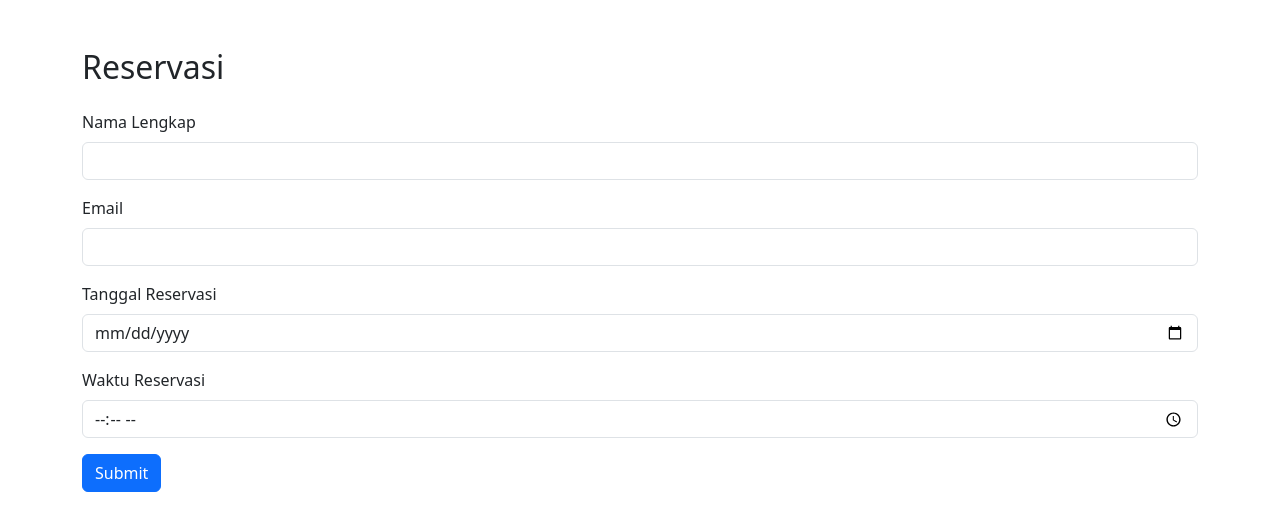
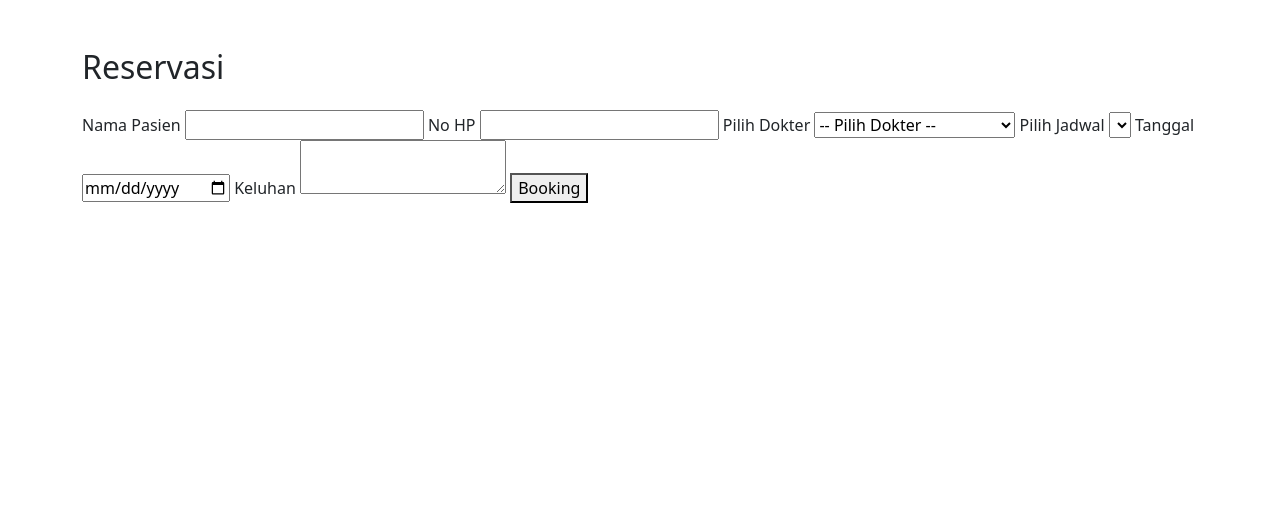
Before and after one commit to ibra14-gif/Proyek_Pwd_Kel4, a PHP site: page /form.php in a window 1280 px wide. Shown: the part 82-613 px from the top of the page. Run offline with PHP 8.4, Linux system fonts and the light colour scheme; tables that the repository leaves empty hold one stand-in row (values such as "Sample post"); lists and menus that the app fills with data are empty.

Commit message:
tulis apa yg kamu ubah/tambah

```diff
--- a/form.php
+++ b/form.php
@@ -1,3 +1,15 @@
+<?php
+include 'koneksi.php';
+
+$query = mysqli_query($conn, "SELECT * FROM dokter");
+
+$query_jadwal = mysqli_query($conn, "
+    SELECT jadwal.*, dokter.nama_dokter
+    FROM jadwal
+    JOIN dokter ON jadwal.id_dokter = dokter.id_dokter
+");
+
+?>
 <!DOCTYPE html>
 <html lang="en">
 <head>
@@ -61,24 +73,37 @@
     <div class="container mt-5">
         <h2 class="mb-4">Reservasi</h2>
         <form action="landing.php" method="POST">
-            <div class="mb-3">
-                <label for="nama" class="form-label">Nama Lengkap</label>
-                <input type="text" class="form-control" id="nama" name="nama" required>
-            </div>
-            <div class="mb-3">
-                <label for="email" class="form-label">Email</label>
-                <input type="email" class="form-control" id="email" name="email" required>
-            </div>
-            <div class="mb-3">
-                <label for="tanggal" class="form-label">Tanggal Reservasi</label>
-                <input type="date" class="form-control" id="tanggal" name="tanggal" required>
-            </div>
-            <div class="mb-3">
-                <label for="waktu" class="form-label">Waktu Reservasi</label>
-                <input type="time" class="form-control" id="waktu" name="waktu" required>
-            </div>
-            <button type="submit" class="btn btn-primary">Submit</button>
-        </form>
+
+        <label>Nama Pasien</label>
+        <input type="text" name="nama_pasien" required>
+
+        <label>No HP</label>
+        <input type="text" name="no_hp" required>
+
+        <label>Pilih Dokter</label>
+        <select name="id_dokter" required>
+            <option value="">-- Pilih Dokter --</option>
+            <?php while($data = mysqli_fetch_assoc($query)) { ?>
+                <option value="<?= $data['id_dokter']; ?>">
+                    <?= $data['nama_dokter']; ?> - <?= $data['spesialis']; ?>
+                </option>
+            <?php } ?>
+        </select>
+
+        <label>Pilih Jadwal</label>
+        <select name="id_jadwal">
+          <!-- dari database -->
+        </select>
+
+        <label>Tanggal</label>
+        <input type="date" name="tanggal" required>
+
+        <label>Keluhan</label>
+        <textarea name="keluhan"></textarea>
+
+        <button type="submit">Booking</button>
+
+      </form>
 
     </div>
 
```
Also changed, not shown: Klinik/index.php (deleted, +0 -11 lines), Klinik/koneksi.php (deleted, +0 -13 lines).
